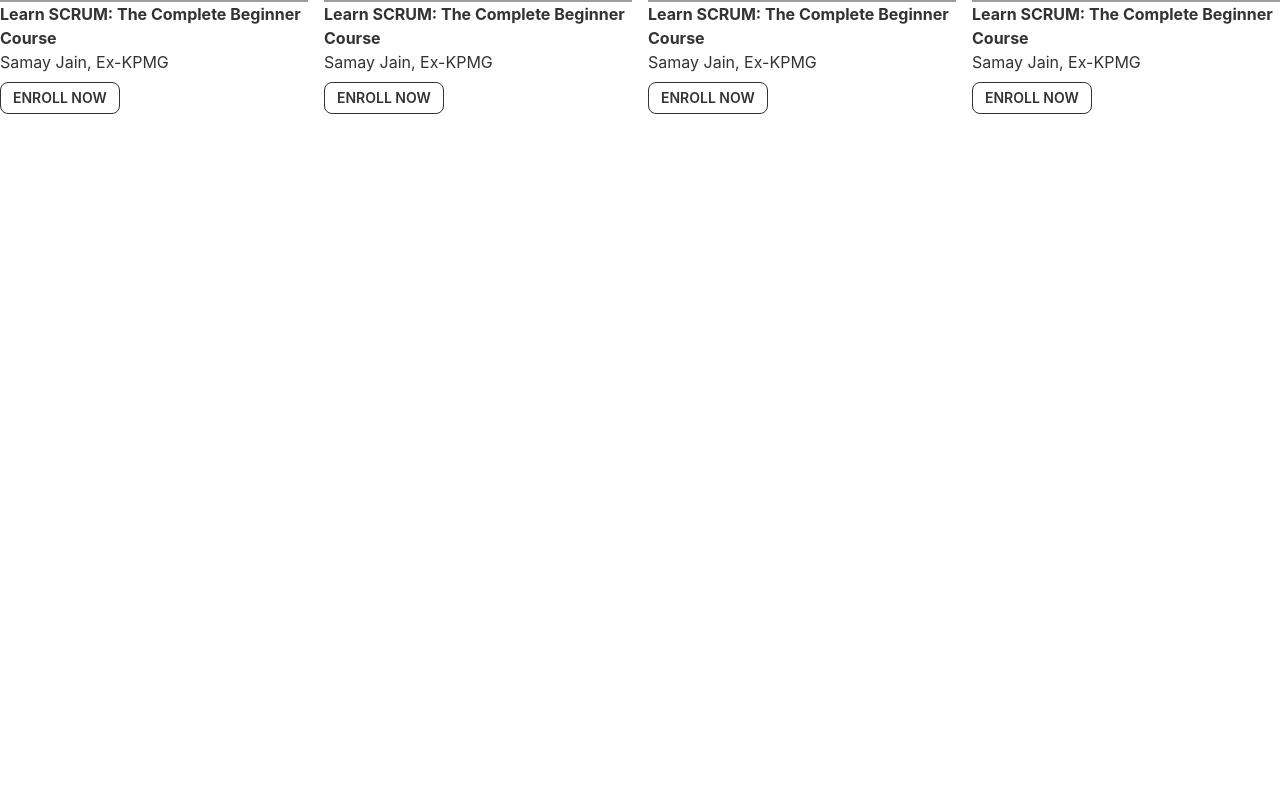
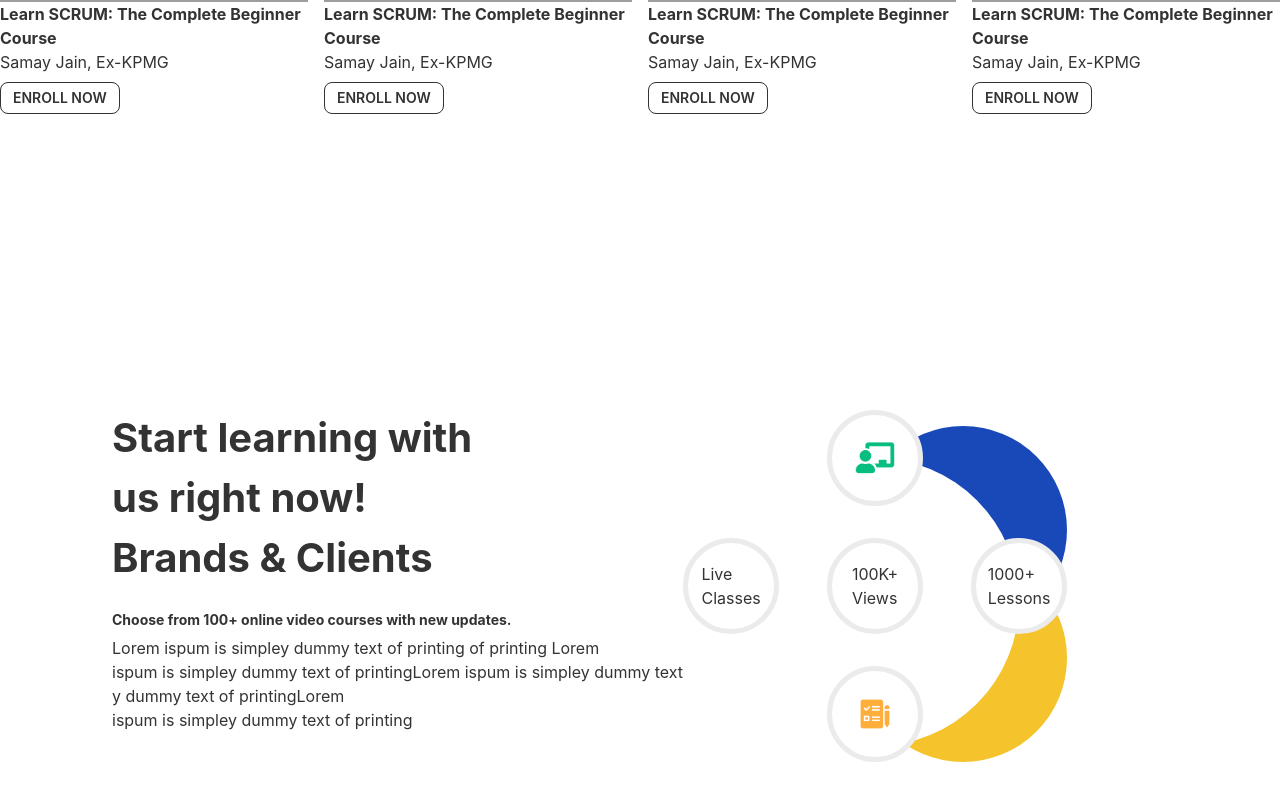
Before and after one commit to ibrahim1165/Scrum-Crouse-2022, a React (Create React App) app: page / in a window 1280 px wide. Shown: the part 1401-2201 px from the top of the page. Before the commit the page ends 1531 px from the top, so only its background shows below. Built offline with nearby package versions, Linux system fonts and the light colour scheme; grey boxes are pictures that could not be loaded; the HTML template or start-up script is replaced by a standard one.

Commit message:
Hero section added

```diff
--- a/src/App.js
+++ b/src/App.js
@@ -1,5 +1,6 @@
 import React from 'react';
 import './App.css';
+import Hero from './Pages/Hero/Hero';
 import Header from './Pages/Home/Header';
 import Services from './Pages/Service/Services';
 import Navbar from './Pages/Shered/Navbar';
@@ -10,6 +11,7 @@
       <Navbar />
       <Header />
       <Services />
+      <Hero />
     </div>
   );
 }
--- /dev/null
+++ b/src/Pages/Hero/Hero.css
@@ -0,0 +1,136 @@
+.works {
+    padding: 2rem 3rem 0 7rem;
+    display: flex;
+    height: 90vh;
+    margin-top: 5rem;
+
+    /* scroll */
+    align-items: center;
+  }
+  /* left side */
+  .awesome {
+    display: flex;
+    flex-direction: column;
+    position: relative;
+  }
+
+  .awesome > :nth-child(1) {
+    color: var(--black);
+    font-size: 2.5rem;
+    font-weight: bold;
+  }
+  .awesome > :nth-child(2) {
+    color: var(--orange);
+    font-size: 2.5rem;
+    font-weight: bold;
+  }
+  .awesome > :nth-child(3) {
+    color: var(--gray);
+    font-size: 14px;
+    margin-top: 1rem;
+  }
+  .s-button {
+    width: 8rem;
+    height: 2rem;
+    margin-top: 4rem;
+  }
+
+  /* right side */
+  .w-right {
+    position: relative;
+  }
+
+  .w-mainCircle {
+    left: 3rem;
+    position: relative;
+    width: 18rem;
+    height: 18rem;
+    border-radius: 100%;
+    box-shadow: var(--smboxShadow);
+    top: 2rem;
+    background: white;
+    /* darkMode */
+    z-index: 2;
+  }
+  .w-mainCircle > * {
+    position: absolute;
+  }
+  .w-mainCircle > :nth-child(1) {
+    top: -3rem;
+    left: 6rem;
+  }
+  .w-mainCircle > :nth-child(2) {
+    left: -3rem;
+    top: 5rem;
+  }
+  .w-mainCircle > :nth-child(3) {
+    left: 6rem;
+    top: 5rem;
+  }
+  .w-mainCircle > :nth-child(4) {
+    left: 15rem;
+    top: 5rem;
+  }
+  .w-mainCircle > :nth-child(5) {
+    left: 6rem;
+    top: 13rem;
+  }
+  .w-secCircle {
+    width: 6rem;
+    height: 6rem;
+    position: absolute;
+    border-radius: 100%;
+    border: 5px solid #ebebeb;
+    display: flex;
+    align-items: center;
+    justify-content: center;
+    background: "none";
+    box-shadow: var(--smboxShadow);
+    background: white;
+  }
+
+  .w-secCircle > img {
+    transform: scale(0.6);
+  }
+
+  .w-backCircle {
+    position: absolute;
+    height: 13rem;
+    width: 13rem;
+    border-radius: 100%;
+    /* darkMode */
+    z-index: 1;
+  }
+  .blueCircle {
+    background: #1949b8;
+    left: 11rem;
+    top: 0rem;
+  }
+  .yellowCircle {
+    background: #f5c32c;
+    left: 11rem;
+    top: 8rem;
+  }
+
+  @media screen and (max-width: 480px) {
+    .works {
+      flex-direction: column;
+      height: 55rem;
+      padding: 0;
+      gap: 5rem;
+    }
+
+    .w-right {
+      display: flex;
+      align-items: flex-start;
+      justify-content:start;
+      transform: scale(0.7);
+    }
+    .w-mainCircle{
+      position: static;
+    }
+    .w-backCircle{
+      left: 8rem!important;
+    }
+
+  }
--- /dev/null
+++ b/src/Pages/Hero/Hero.js
@@ -0,0 +1,67 @@
+import React from 'react';
+import "./Hero.css"
+import victor from '../../assest/Vector .png'
+import victor2 from '../../assest/Vector 2.png'
+const Hero = () => {
+    return (
+        <div className="works" id="works">
+        {/* left side */}
+        <div className="w-left">
+          <div className="awesome">
+            {/* dark Mode */}
+            <span className="">
+            Start learning with <br />us right now!
+            </span>
+            <span>Brands & Clients</span>
+            <p className="text-2xl mt-4 text-black font-bold">Choose from 100+ online video courses with new updates.</p>
+            <spane>
+              Lorem ispum is simpley dummy text of printing of printing Lorem
+              <br />
+              ispum is simpley dummy text of printingLorem ispum is simpley dummy
+              text
+              <br />
+              y dummy text of printingLorem
+              <br />
+              ispum is simpley dummy text of printing
+            </spane>
+            <div
+              className="blur s-blur1"
+              style={{ background: "#ABF1FF94" }}
+            ></div>
+          </div>
+
+          {/* right side */}
+        </div>
+        <div className="w-right">
+          <div
+            initial={{ rotate: 45 }}
+            whileInView={{ rotate: 0 }}
+            viewport={{ margin: "-40px" }}
+            transition={{ duration: 3.5, type: "spring" }}
+            className="w-mainCircle"
+          >
+            <div className="w-secCircle">
+              <img src={victor} alt="" />
+            </div>
+            <div className="w-secCircle">
+              <h3>Live <br />Classes</h3>
+            </div>
+            <div className="w-secCircle">
+              <h3>100K+ <br />Views</h3>
+            </div>{" "}
+            <div className="w-secCircle">
+              <h2>1000+<br />Lessons</h2>
+            </div>
+            <div className="w-secCircle">
+              <img src={victor2} alt="" />
+            </div>
+          </div>
+          {/* background Circles */}
+          <div className="w-backCircle blueCircle"></div>
+          <div className="w-backCircle yellowCircle"></div>
+        </div>
+      </div>
+    );
+};
+
+export default Hero;
```
